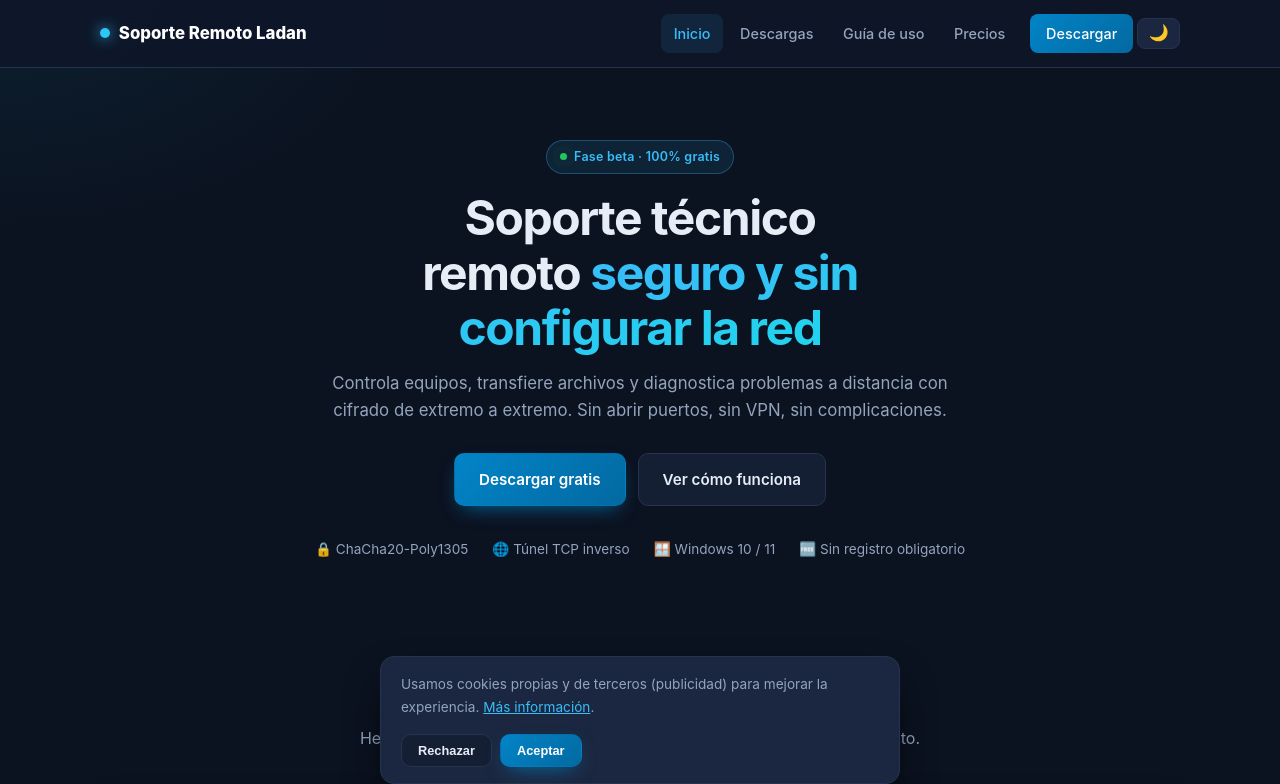
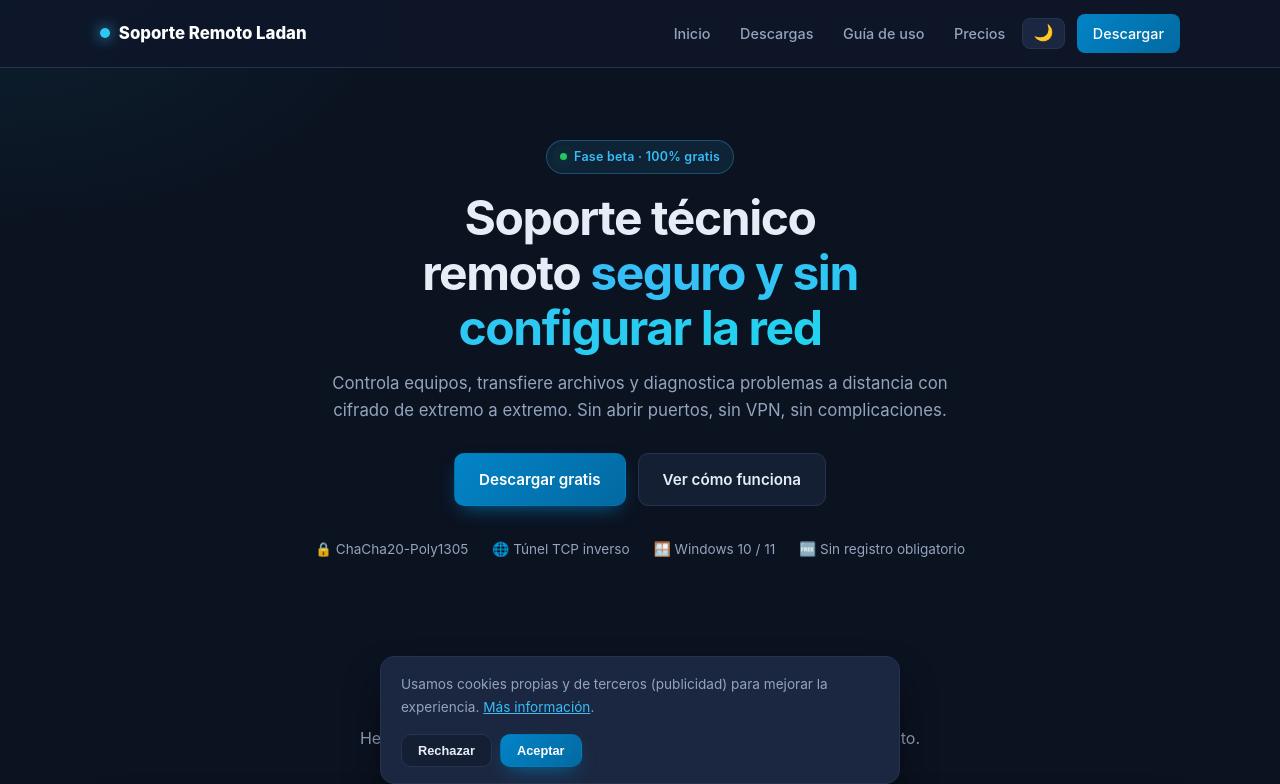
Before and after one commit to adanernestolopezcruz-hash/soporte-remoto-ladan, a plain HTML site: page index.html in a window 1280 px wide. Shown: the top 784 px of the page. Drawn offline with Linux system fonts and the light colour scheme.

Commit message:
Update index.html

```diff
--- a/index.html
+++ b/index.html
@@ -24,12 +24,12 @@
       <span></span><span></span><span></span>
     </button>
   <nav id="navMenu">
-      <a href="index.html" class="activo">Inicio</a>
+  <a href="index.html">Inicio</a>
   <a href="descargas.html">Descargas</a>
   <a href="guia.html">Guía de uso</a>
   <a href="precios.html">Precios</a>
+  <button id="themeToggle" class="theme-toggle" aria-label="Cambiar tema">🌙</button>
   <a href="descargas.html" class="btn-nav">Descargar</a>
-      <button id="themeToggle" class="theme-toggle" aria-label="Cambiar tema">🌙</button>
 </nav>
   </div>
 </header>
```
Lines whose indentation alone changed are shown as unchanged.
